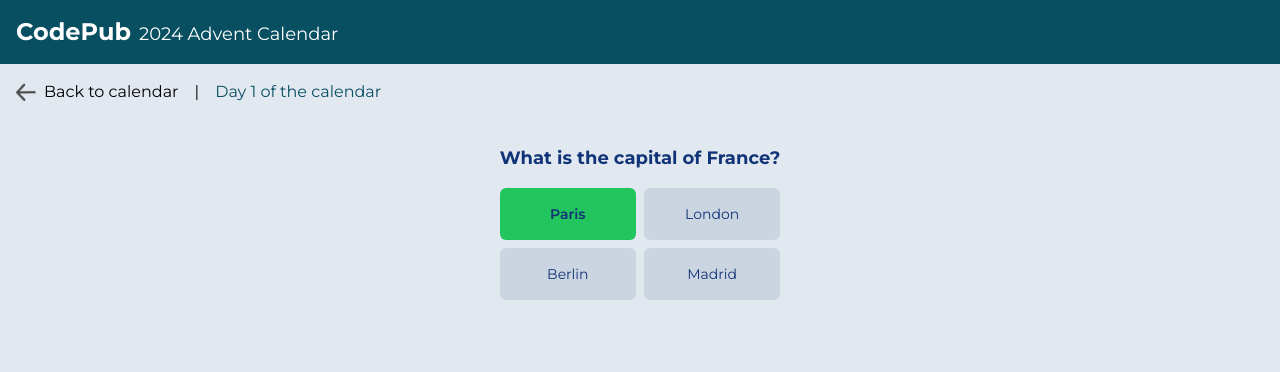
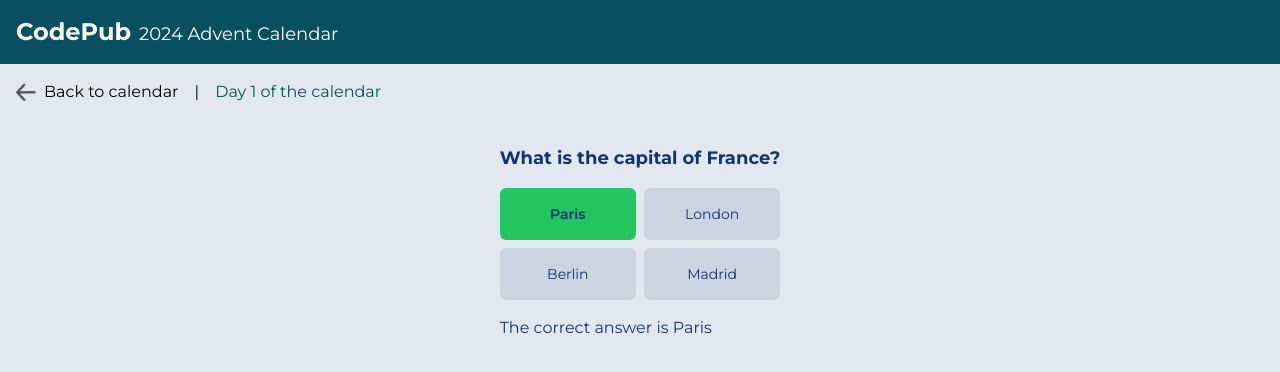
Before and after one commit to carobarstad/codepub, a Next.js app: page /calendar/1 in a window 1280 px wide. Both pictures are taken after a click on the button "Paris". Shown: the top 372 px of the page. Built offline with nearby package versions, Linux system fonts and the light colour scheme; a web font is replaced by a local one.

Commit message:
add correct answer

```diff
--- a/components/QuizOption.tsx
+++ b/components/QuizOption.tsx
@@ -41,6 +41,7 @@ export const QuizOptions = ({
           </li>
         ))}
       </ul>
+      {correctAnswer && <p className='mt-4'>The correct answer is {correctAnswer}</p>}
     </div>
   );
 };
```
